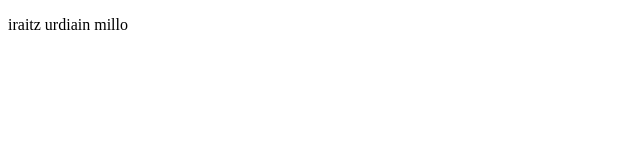
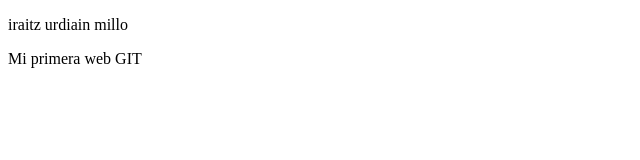
Before and after one commit to iraitzA05/-MASANZ_2122_SMR2_IUM, a plain HTML site: page index.html in a window 1280 px wide. Shown: the whole page, without its empty margins (0-640 px from the left). Drawn offline with Linux system fonts and the light colour scheme.

Commit message:
Update index.html

```diff
--- a/index.html
+++ b/index.html
@@ -5,5 +5,6 @@
   </head>
 <body>
   <p>iraitz urdiain millo</p>
+  <p>Mi primera web GIT</p>
 </body>
 </html>
```
